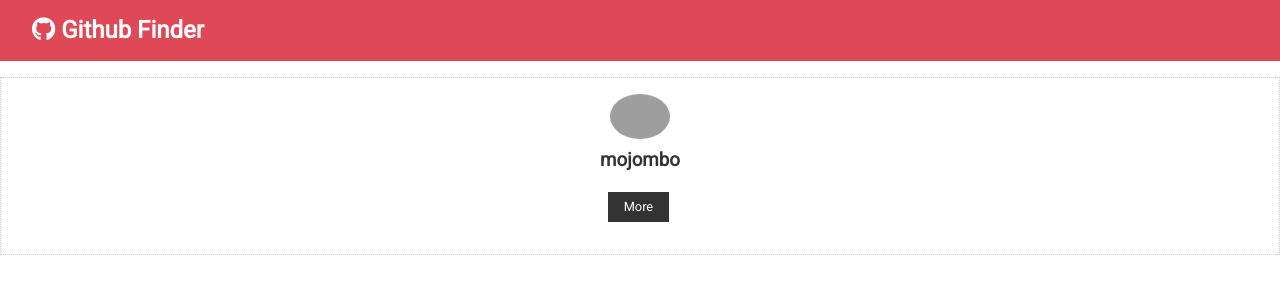
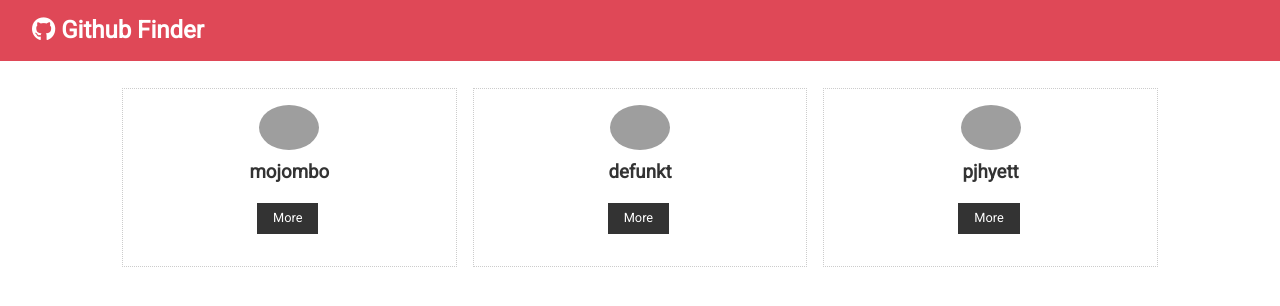
Before and after one commit to khngn/react, a React (Create React App) app in the folder github-finder/: page / in a window 1280 px wide. Shown: the top 306 px of the page. Built offline with nearby package versions, Linux system fonts and the light colour scheme; grey boxes are pictures that could not be loaded.

Commit message:
add Users

```diff
--- a/github-finder/src/App.js
+++ b/github-finder/src/App.js
@@ -1,14 +1,16 @@
 import React from 'react';
 import './App.css';
 import NavBar from './components/layout/NavBar';
-import UserItem from './components/users/UserItem';
+import Users from './components/users/Users';
 
 class App extends React.Component {
   render() {
     return (
       <div className='App'>
         <NavBar />
-        <UserItem />
+        <div className='container'>
+          <Users />
+        </div>
       </div>
     );
   }
--- a/github-finder/src/components/users/UserItem.js
+++ b/github-finder/src/components/users/UserItem.js
@@ -1,28 +1,20 @@
 import React, { Component } from 'react';
 
-export default class extends Component {
-  constructor() {
-    super();
-    this.state = {
-      id: 'id',
-      login: 'mojombo',
-      avatar_url: 'https://avatars0.githubusercontent.com/u/1?v=4',
-      html_url: 'https://github.com/mojombo'
-    };
-  }
+export default class UserItem extends Component {
+  render() {
+    const { login, avatar_url, html_url } = this.props.user;
 
-  render() {
     return (
       <div className='card text-center'>
         <img
-          src={this.state.avatar_url}
+          src={avatar_url}
           alt=''
           className='round-img'
           style={{ width: '60px' }}
         />
-        <h3>{this.state.login}</h3>
+        <h3>{login}</h3>
         <div>
-          <a href={this.state.html_url} className='btn btn-dark btn-sm my-1'>
+          <a href={html_url} className='btn btn-dark btn-sm my-1'>
             More
           </a>
         </div>
--- /dev/null
+++ b/github-finder/src/components/users/Users.js
@@ -0,0 +1,94 @@
+import React, { Component } from 'react';
+import UserItem from './UserItem';
+
+export default class Users extends Component {
+  state = {
+    users: [
+      {
+        login: 'mojombo',
+        id: 1,
+        node_id: 'MDQ6VXNlcjE=',
+        avatar_url: 'https://avatars0.githubusercontent.com/u/1?v=4',
+        gravatar_id: '',
+        url: 'https://api.github.com/users/mojombo',
+        html_url: 'https://github.com/mojombo',
+        followers_url: 'https://api.github.com/users/mojombo/followers',
+        following_url:
+          'https://api.github.com/users/mojombo/following{/other_user}',
+        gists_url: 'https://api.github.com/users/mojombo/gists{/gist_id}',
+        starred_url:
+          'https://api.github.com/users/mojombo/starred{/owner}{/repo}',
+        subscriptions_url: 'https://api.github.com/users/mojombo/subscriptions',
+        organizations_url: 'https://api.github.com/users/mojombo/orgs',
+        repos_url: 'https://api.github.com/users/mojombo/repos',
+        events_url: 'https://api.github.com/users/mojombo/events{/privacy}',
+        received_events_url:
+          'https://api.github.com/users/mojombo/received_events',
+        type: 'User',
+        site_admin: false
+      },
+      {
+        login: 'defunkt',
+        id: 2,
+        node_id: 'MDQ6VXNlcjI=',
+        avatar_url: 'https://avatars0.githubusercontent.com/u/2?v=4',
+        gravatar_id: '',
+        url: 'https://api.github.com/users/defunkt',
+        html_url: 'https://github.com/defunkt',
+        followers_url: 'https://api.github.com/users/defunkt/followers',
+        following_url:
+          'https://api.github.com/users/defunkt/following{/other_user}',
+        gists_url: 'https://api.github.com/users/defunkt/gists{/gist_id}',
+        starred_url:
+          'https://api.github.com/users/defunkt/starred{/owner}{/repo}',
+        subscriptions_url: 'https://api.github.com/users/defunkt/subscriptions',
+        organizations_url: 'https://api.github.com/users/defunkt/orgs',
+        repos_url: 'https://api.github.com/users/defunkt/repos',
+        events_url: 'https://api.github.com/users/defunkt/events{/privacy}',
+        received_events_url:
+          'https://api.github.com/users/defunkt/received_events',
+        type: 'User',
+        site_admin: false
+      },
+      {
+        login: 'pjhyett',
+        id: 3,
+        node_id: 'MDQ6VXNlcjM=',
+        avatar_url: 'https://avatars0.githubusercontent.com/u/3?v=4',
+        gravatar_id: '',
+        url: 'https://api.github.com/users/pjhyett',
+        html_url: 'https://github.com/pjhyett',
+        followers_url: 'https://api.github.com/users/pjhyett/followers',
+        following_url:
+          'https://api.github.com/users/pjhyett/following{/other_user}',
+        gists_url: 'https://api.github.com/users/pjhyett/gists{/gist_id}',
+        starred_url:
+          'https://api.github.com/users/pjhyett/starred{/owner}{/repo}',
+        subscriptions_url: 'https://api.github.com/users/pjhyett/subscriptions',
+        organizations_url: 'https://api.github.com/users/pjhyett/orgs',
+        repos_url: 'https://api.github.com/users/pjhyett/repos',
+        events_url: 'https://api.github.com/users/pjhyett/events{/privacy}',
+        received_events_url:
+          'https://api.github.com/users/pjhyett/received_events',
+        type: 'User',
+        site_admin: false
+      }
+    ]
+  };
+
+  render() {
+    return (
+      <div style={userStyle}>
+        {this.state.users.map(user => (
+          <UserItem key={user.id} user={user} />
+        ))}
+      </div>
+    );
+  }
+}
+
+const userStyle = {
+  display: 'grid',
+  gridTemplateColumns: 'repeat(3, 1fr)',
+  gridGap: '1rem'
+}
```
